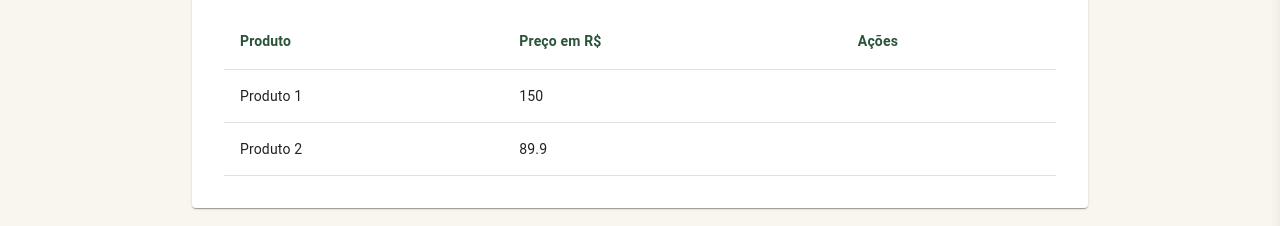
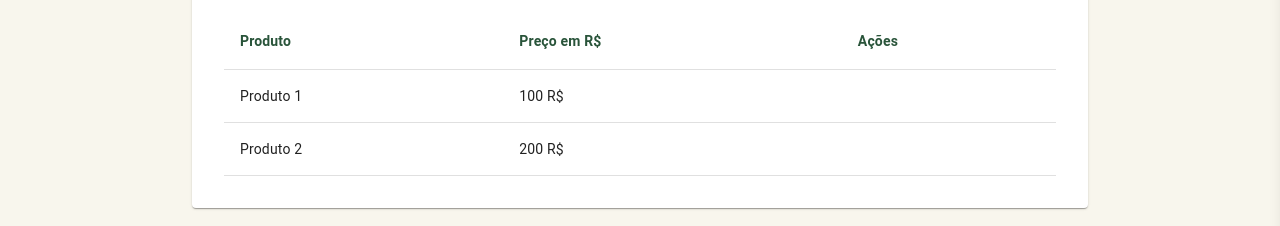
Before and after one commit to RyannMagalhaes/AgroMercadoGerenciador, a React (Vite) app in the folder AgroMercadoGerenciador/: page /products in a window 1280 px wide. Shown: the part 216-442 px from the top of the page. Built offline with nearby package versions, Linux system fonts and the light colour scheme.

Commit message:
[TEST] Implementação do objeto mock para receber dados ficticios e testar a tabela

```diff
--- a/AgroMercadoGerenciador/src/assets/components/table-component.tsx
+++ b/AgroMercadoGerenciador/src/assets/components/table-component.tsx
@@ -5,18 +5,8 @@ import TableContainer from "@mui/material/TableContainer";
 import TableHead from "@mui/material/TableHead";
 import TableRow from "@mui/material/TableRow";
 import Paper from "@mui/material/Paper";
+import products from "./../../data/products.json";
 
-function createData(
-  nome: string,
-  preco: number
-) {
-  return { nome, preco };
-}
-
-const rows = [
-  createData("Produto 1", 150),
-  createData("Produto 2", 89.90,)
-];
 
 export default function BasicTable() {
   return (
@@ -30,10 +20,10 @@ export default function BasicTable() {
           </TableRow>
         </TableHead>
         <TableBody>
-          {rows.map((row) =>
-          <TableRow key={row.nome}>
-            <TableCell>{row.nome}</TableCell>
-            <TableCell>{row.preco}</TableCell>
+          {products.map((row) =>
+          <TableRow key={row.id}>
+            <TableCell>{row.name}</TableCell>
+            <TableCell>{row.price} R$</TableCell>
             <TableCell></TableCell>
           </TableRow>
         )}
--- /dev/null
+++ b/AgroMercadoGerenciador/src/data/products.json
@@ -0,0 +1,4 @@
+[
+  { "id": 1, "name": "Produto 1", "price": 100.0 },
+  { "id": 2, "name": "Produto 2", "price": 200.0 }
+]
```
